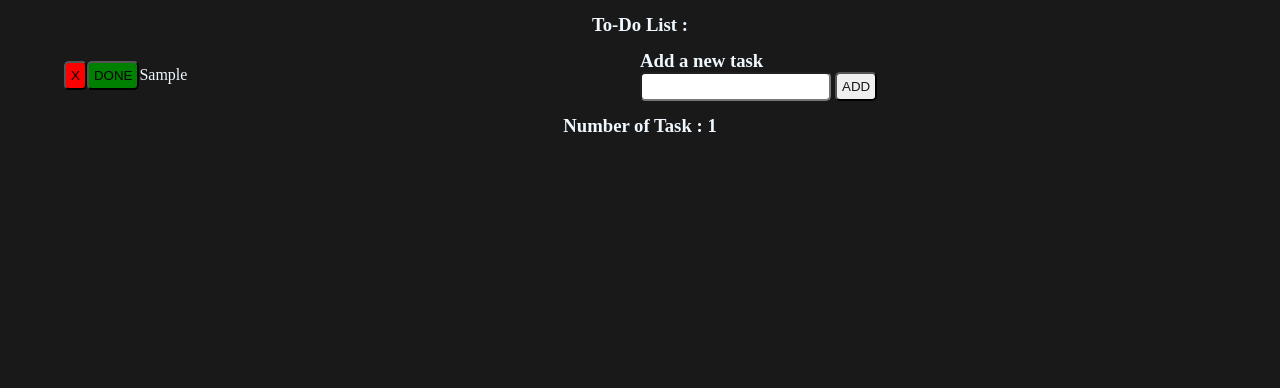
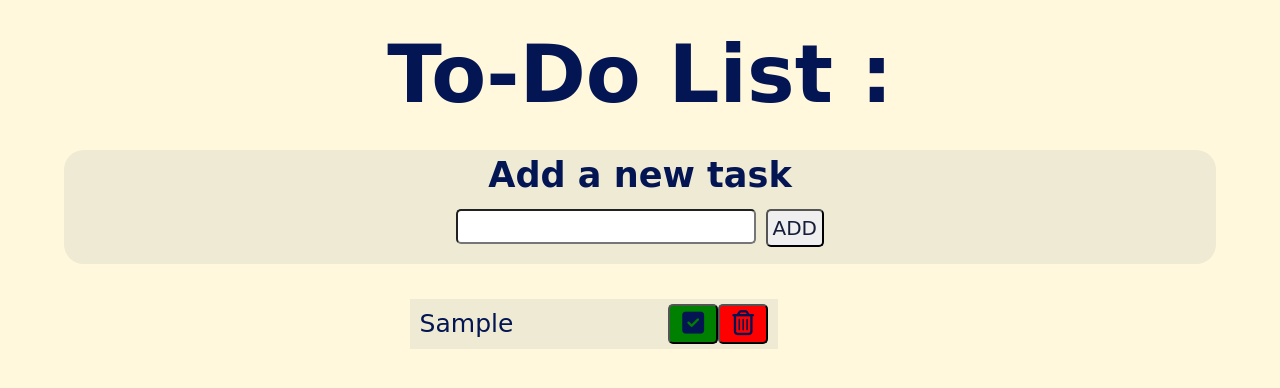
Before and after one commit to AbdellM/First-Todo-Project, a plain HTML site: page index.html in a window 1280 px wide. Both pictures are taken after typing "Sample" into the empty fields and a click on the button "ADD". Drawn offline with Linux system fonts and the light colour scheme; a web font is replaced by a local one.

Commit message:
Update style, add Local storage

```diff
--- a/app.js
+++ b/app.js
@@ -1,29 +1,100 @@
 const listTask  = document.querySelector('.list ul');
 const button    = document.querySelector('.button');
-const taskNbr   = document.querySelector('.todoNbr h3 b');
 const todoInput = document.querySelector(".inputText");
-const task      = listTask.children;
 
+//LOAD TASK STORED IN LOCAL
+document.addEventListener("DOMContentLoaded", getTodos);
+
+// Button to add to each TASK
+const buttons     = document.createElement('div');
+buttons.innerHTML = '<button class="doneBtn"><i class="fas fa-check-square"></i></button><button class="removeBtn"><i class="far fa-trash-alt"></i></button>';
+buttons.classList.add('buttons');
+
+//ADD NEW TASK
 button.addEventListener('click',function(e){
     e.preventDefault();
+
     const newTask = document.createElement('li');
-    newTask.innerHTML = '<button class="x">X</button><button class="done">DONE</button>' + todoInput.value;
+    const text    = document.createElement('p');
+
+    text.innerHTML    = todoInput.value;
+    newTask.innerHTML = text.outerHTML + buttons.outerHTML;
+
+    saveLocalTodos(todoInput.value);
+
     listTask.append(newTask);
-    taskNbr.innerText = task.length;
     todoInput.value = "";
-    newTask.children[0].addEventListener('click', function (e){
-        e.path[1].remove();
+});
+
+//DELETE A TASK
+listTask.addEventListener('click', function (e){
+    const item = e.target;
+    const text = item.parentElement.parentElement.children[0].innerText;
+    if(item.classList == 'removeBtn'){
+        item.parentElement.parentElement.remove();
+        removeLocalTodos(text);
+    }
+});
+
+//SWITCH BETWEEN DONE AND UNDONE TASK
+listTask.addEventListener('click', function (e){
+    const item = e.target;
+    const text = item.parentElement.parentElement.children[0];
+
+    if (item.classList.contains("doneBtn")){
+        item.classList.toggle("notYetBtn");
+        text.classList.toggle("taskDone");
+    }
+});
+
+//LOCAL STORAGE
+function saveLocalTodos(todo) {
+    let todos;
+    if (localStorage.getItem("todos") === null) {
+      todos = [];
+    }
+    else {
+      todos = JSON.parse(localStorage.getItem("todos"));
+    }
+    todos.push(todo);
+    localStorage.setItem("todos", JSON.stringify(todos));
+}
+
+function removeLocalTodos(todo) {
+    let todos;
+    if (localStorage.getItem("todos") === null) {
+      todos = [];
+    }
+    else {
+      todos = JSON.parse(localStorage.getItem("todos"));
+    }
+    // console.log(todos.indexOf(todo));
+    todos.splice(todos.indexOf(todo), 1);
+    localStorage.setItem("todos", JSON.stringify(todos));
+}
+
+function getTodos() {
+    let todos;
+    if (localStorage.getItem("todos") === null) {
+      todos = [];
+    }
+    else {
+      todos = JSON.parse(localStorage.getItem("todos"));
+    }
+    todos.forEach(function(todo) {
+
+    // Button to add to each TASK
+    const buttons     = document.createElement('div');
+    buttons.innerHTML = '<button class="doneBtn"><i class="fas fa-check-square"></i></button><button class="removeBtn"><i class="far fa-trash-alt"></i></button>';
+    buttons.classList.add('buttons');
+
+    //ADD NEW TASK
+    const newTask = document.createElement('li');
+    const text    = document.createElement('p');
+
+    text.innerHTML    = todo;
+    newTask.innerHTML = text.outerHTML + buttons.outerHTML;
+
+    listTask.append(newTask);
     });
-    newTask.children[1].addEventListener('click', function (e){
-        e.path[0].classList.toggle("taskDone");
-        e.target.classList.toggle("taskNotYet");
-        const text = e.target;
-        const curText = "DONE";
-        if(this.innerText == curText){
-            text.innerText = "Not Done Yet ! ";
-        }
-        else{
-            text.innerText = curText;
-        }
-    });
-});
+}
--- a/index.html
+++ b/index.html
@@ -4,26 +4,29 @@
     <meta charset="UTF-8">
     <meta http-equiv="X-UA-Compatible" content="IE=edge">
     <meta name="viewport" content="width=device-width, initial-scale=1.0">
+    <link rel="preconnect" href="https://fonts.gstatic.com">
+    <link href="https://fonts.googleapis.com/css2?family=Akaya+Telivigala&display=swap" rel="stylesheet">
     <link rel="stylesheet" href="style.css">
     <title>Document</title>
 </head>
 <body>
     <h3 class="title">To-Do List :</h3>
+
     <div class="main">
+        <div class="inputTodo">
+            <h3>Add a new task </h3>
+            <form>
+                <input type="text" class="inputText" required>
+                <button class="button" type="submit"> ADD</button>
+            </form>
+        </div>
+
         <div class="list">
             <ul></ul>
         </div>
-        <div class="addTask">
-            <h3>Add a new task </h3>
-            <form>
-                <input type="text" class="inputText">
-                <button class="button" type="submit"> ADD</button>
-            </form>
-        </div>
     </div>
-    <div class="todoNbr">
-        <h3>Number of Task : <b></b></h3>
-    </div>
+
 </body>
 <script src="app.js"></script>
+<script src="https://kit.fontawesome.com/fce849b3c7.js" crossorigin="anonymous"></script>
 </html>
--- a/style.css
+++ b/style.css
@@ -2,64 +2,100 @@
   margin: 0;
   padding: 0;
   box-sizing: border-box;
-  color: aliceblue;
+  color: #031552;
+  font-family: "Akaya Telivigala", cursive;
 }
 
 body {
-  background-color: #191919;
+  background-color: #fff8dc;
 }
 
 .title {
-  height: 50px;
+  height: 150px;
+  text-align: center;
+  vertical-align: middle;
+  line-height: 150px;
+  font-size: 80px;
+}
+
+.main {
+  width: 90%;
+  margin-left: 5%;
+}
+
+.inputTodo {
+  border-radius: 20px;
+  background-color: #03155210;
   text-align: center;
   vertical-align: middle;
   line-height: 50px;
+  font-size: 30px;
 }
 
-.main {
-  display: flex;
-  justify-content: center;
-  align-items: center;
-}
-
-.list,
-.addTask {
-  width: 45%;
+.list {
+  margin: 3% 30%;
+  font-size: 25px;
 }
 
 ul {
   list-style-type: none;
 }
-
-.todoNbr {
+li {
   height: 50px;
-  text-align: center;
-  vertical-align: middle;
-  line-height: 50px;
+  min-width: 80%;
+  width: fit-content;
+  display: flex;
+  align-items: center;
+  padding: 10px;
+  justify-content: space-between;
+  background-color: #03155210;
+}
+.buttons button {
+  height: 40px;
+  width: 50px;
 }
 
-.button {
-  color: #191919;
-  padding: 5px;
+.buttons button i {
+  font-size: 25px;
+  color: #031552;
 }
 
-input,
+.fa-check-square,
+.fa-trash-alt {
+  pointer-events: none;
+}
+
 button {
+  color: #161e39;
   padding: 5px;
+  cursor: pointer;
+  outline: none;
+  border-radius: 5px;
+  font-size: 20px;
+}
+
+input {
+  padding: 5px;
+  margin-bottom: 20px;
   border-radius: 5px;
   outline: none;
-  color: black;
+  height: 35px;
+  width: 300px;
+  font-size: 25px;
 }
-.done {
+.doneBtn {
   background-color: green;
 }
-.x {
+.removeBtn {
   background-color: red;
 }
-.taskDone {
-  color: green;
-}
-.taskNotYet {
+
+.notYetBtn {
   background-color: grey;
   color: black;
 }
+
+.taskDone {
+  opacity: 0.2;
+  text-decoration: line-through;
+}
```
